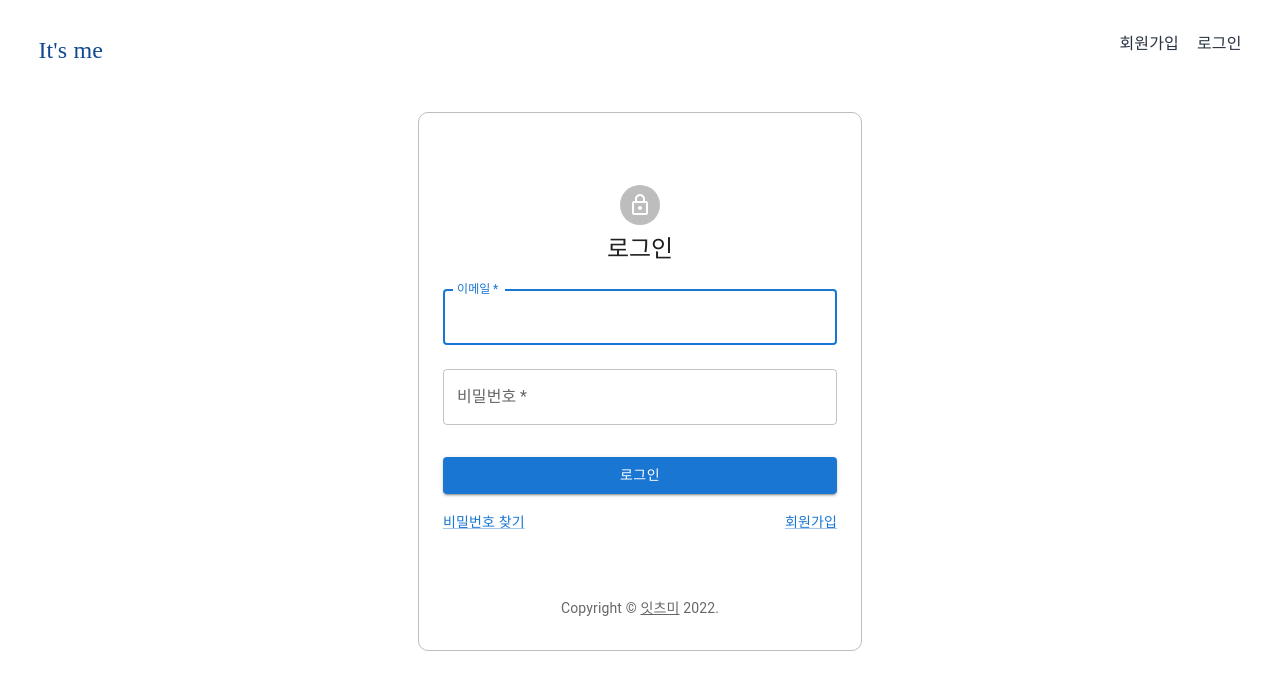
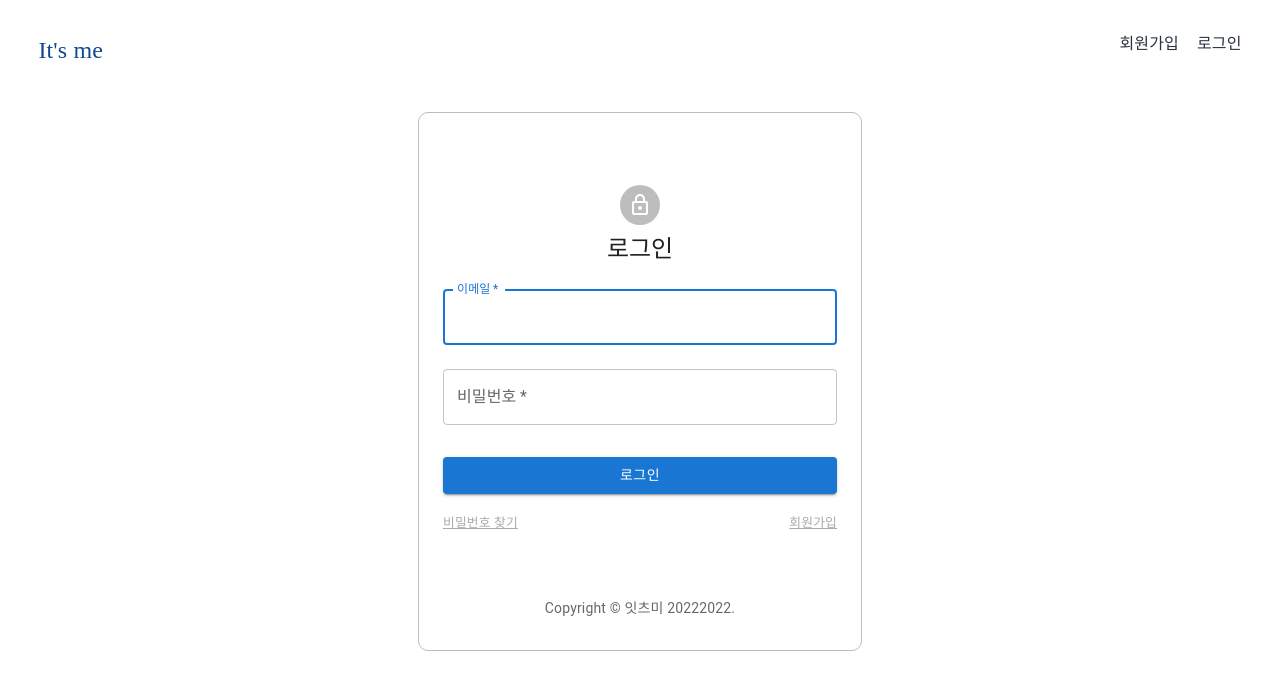
Before and after one commit to seongkj/Its-Me, a React (Create React App) app in the folder client/: page /login in a window 1280 px wide. Shown: the top 690 px of the page. Built offline with nearby package versions, Linux system fonts and the light colour scheme; the HTML template or start-up script is replaced by a standard one; a web font is replaced by a local one.

Commit message:
[FIX] 각종 오류 수정

```diff
--- a/client/src/components/Footer.jsx
+++ b/client/src/components/Footer.jsx
@@ -21,6 +21,7 @@ const FooterText = styled.div`
   color: #293241;
   font-size: 14px;
   font-weight: 600;
+  cursor: default;
 `;
 
 export default Footer;
--- a/client/src/components/Header.jsx
+++ b/client/src/components/Header.jsx
@@ -8,6 +8,7 @@ function Header() {
   const onClick = () => {
     localStorage.clear();
     navigate('/');
+    alert('로그아웃 되었습니다.');
   };
 
   return (
--- a/client/src/pages/Login/Login.jsx
+++ b/client/src/pages/Login/Login.jsx
@@ -1,11 +1,10 @@
 import React, { useState } from 'react';
-import { useNavigate } from 'react-router-dom';
+import { useNavigate, Link } from 'react-router-dom';
 import {
   Avatar,
   Button,
   CssBaseline,
   TextField,
-  Link,
   Grid,
   Box,
   Typography,
@@ -26,9 +25,15 @@ function Copyright(props) {
       {...props}
     >
       {'Copyright © '}
-      <Link color="inherit" href="/">
+      <Link
+        to="/"
+        style={{
+          color: 'rgba(0, 0, 0, 0.6)',
+        }}
+      >
         잇츠미
       </Link>{' '}
+      {new Date().getFullYear()}
       {new Date().getFullYear()}
       {'.'}
     </Typography>
@@ -145,12 +150,28 @@ export default function SignIn() {
             </Button>
             <Grid container>
               <Grid item xs>
-                <Link href="/resetPassword" variant="body2">
+                <Link
+                  to="/resetPassword"
+                  variant="body2"
+                  style={{
+                    color: '#aaa',
+                    fontSize: '.8rem',
+                    textDecoration: 'underline',
+                  }}
+                >
                   비밀번호 찾기
                 </Link>
               </Grid>
               <Grid item>
-                <Link href="/signup" variant="body2">
+                <Link
+                  to="/signup"
+                  variant="body2"
+                  style={{
+                    color: '#aaa',
+                    fontSize: '.8rem',
+                    textDecoration: 'underline',
+                  }}
+                >
                   회원가입
                 </Link>
               </Grid>
--- a/client/src/pages/Mypage/Mypage.css
+++ b/client/src/pages/Mypage/Mypage.css
@@ -20,6 +20,7 @@
   background-color: rgba(0, 0, 0, 0.5);
   z-index: 999;
   display: none;
+  font-family: 'LeferiPoint-WhiteA';
 }
 .Mypage .ProfilePopup .wrap {
   width: 700px;
@@ -51,6 +52,7 @@
   font-weight: 600;
   font-size: 1rem;
   cursor: pointer;
+  font-family: 'LeferiPoint-WhiteA';
 }
 .Mypage .ProfilePopup .wrap .Buttons button:first-child {
   background-color: var(--main-color);
--- a/client/src/pages/Portfolio/Portfolio.css
+++ b/client/src/pages/Portfolio/Portfolio.css
@@ -54,6 +54,7 @@
   vertical-align: middle;
   box-sizing: content-box;
   margin: 0 auto;
+  background-color: white;
 }
 .first-theme .PortUserInfo .PortImgWrap img {
   width: 100%;
--- a/client/src/pages/Portfolio/Portfolio.js
+++ b/client/src/pages/Portfolio/Portfolio.js
@@ -100,8 +100,8 @@ export const Portfolio = React.forwardRef((props, ref) => {
 
   useEffect(() => {
     userPortInfo == 1
-      ? setTemplateCss('second-theme')
-      : setTemplateCss('first-theme');
+      ? setTemplateCss('first-theme')
+      : setTemplateCss('second-theme');
   }, [userPortInfo]);
 
   console.log(userPortInfo);
--- a/client/src/pages/Portfolio/Portfolio2.css
+++ b/client/src/pages/Portfolio/Portfolio2.css
@@ -65,6 +65,7 @@
   border: 3px solid var(--error-color);
   box-sizing: border-box;
   display: inline-block;
+  background-color: #aaa;
 }
 .second-theme .PortUserInfo .PortImgWrap img {
   width: 100%;
--- a/client/src/pages/ResetPassword/ResetPassword.jsx
+++ b/client/src/pages/ResetPassword/ResetPassword.jsx
@@ -1,10 +1,10 @@
 import React, { useState } from 'react';
+import { Link } from 'react-router-dom';
 import {
   Avatar,
   Button,
   CssBaseline,
   TextField,
-  Link,
   Grid,
   Box,
   Typography,
@@ -14,6 +14,7 @@ import {
 import LockOutlinedIcon from '@mui/icons-material/LockOutlined';
 import { createTheme, ThemeProvider } from '@mui/material/styles';
 import axios from 'axios';
+import Header from '../../components/Header';
 
 function Copyright(props) {
   return (
@@ -24,7 +25,12 @@ function Copyright(props) {
       {...props}
     >
       {'Copyright © '}
-      <Link color="inherit" href="/">
+      <Link
+        to="/"
+        style={{
+          color: 'rgba(0, 0, 0, 0.6)',
+        }}
+      >
         잇츠미
       </Link>{' '}
       {new Date().getFullYear()}
@@ -66,11 +72,12 @@ export default function ResetPassword() {
 
   return (
     <ThemeProvider theme={theme}>
+      <Header />
       <Container
         component="main"
         maxWidth="xs"
         sx={{
-          marginTop: 6,
+          marginTop: 14,
           border: 'solid 1px #bdbdbd',
           borderRadius: '10px',
         }}
--- a/client/src/pages/SignUp/SignUp.jsx
+++ b/client/src/pages/SignUp/SignUp.jsx
@@ -1,11 +1,10 @@
 import React, { useState } from 'react';
-import { useNavigate } from 'react-router-dom';
+import { useNavigate, Route, Link } from 'react-router-dom';
 import {
   Avatar,
   Button,
   CssBaseline,
   TextField,
-  Link,
   Grid,
   Box,
   Typography,
@@ -35,10 +34,7 @@ function Copyright(props) {
       {...props}
     >
       {'Copyright © '}
-      <Link color="inherit" href="/">
-        잇츠미
-      </Link>{' '}
-      {new Date().getFullYear()}
+      <Link to="/">잇츠미</Link> {new Date().getFullYear()}
       {'.'}
     </Typography>
   );
@@ -214,7 +210,15 @@ export default function SignUp() {
             </Button>
             <Grid container justifyContent="flex-end">
               <Grid item>
-                <Link href="/login" variant="body2">
+                <Link
+                  to="/login"
+                  variant="body2"
+                  style={{
+                    color: '#aaa',
+                    fontSize: '.8rem',
+                    textDecoration: 'underline',
+                  }}
+                >
                   이미 회원이라면? 로그인
                 </Link>
               </Grid>
```
